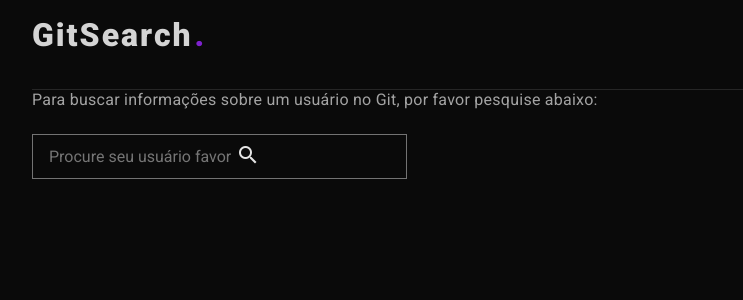
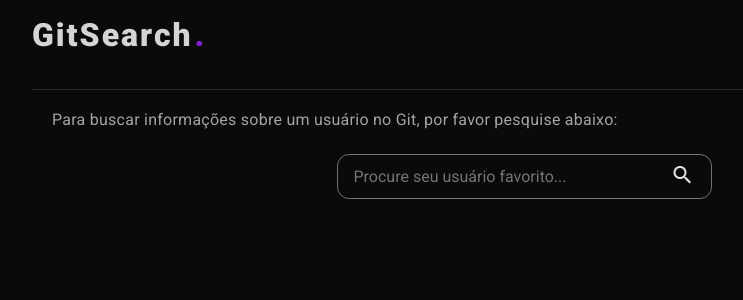
Before and after one commit to rcapeto/test-angular, an Angular app: page / in a window 1280 px wide. Shown: the top 300 px of the page, without its empty margins (116-859 px from the left). Built offline with nearby package versions, Linux system fonts and the light colour scheme.

Commit message:
feat: add new common styles

```diff
--- a/src/styles.scss
+++ b/src/styles.scss
@@ -105,6 +105,15 @@
    flex-direction: column;
 }
 
+.flex-center {
+   align-items: center;
+   justify-content: center;
+}
+
+.flex-1 {
+   flex: 1;
+}
+
 .spacing-xs {
    gap: 2px;
 }
@@ -125,6 +134,26 @@
    width: 100%;
 }
 
+.px-container {
+   padding: 0px var(--padding-container);
+}
+
+.py-container {
+   padding: var(--padding-container) 0px;
+}
+
+.p-container {
+   padding: var(--padding-container);
+}
+
+.center {
+   margin: 0 auto;
+}
+
+.rounded {
+   border-radius: var(--border-radius);
+}
+
 @keyframes skeleton-loading {
    0% {
       background-color: var(--zinc-300);
```
